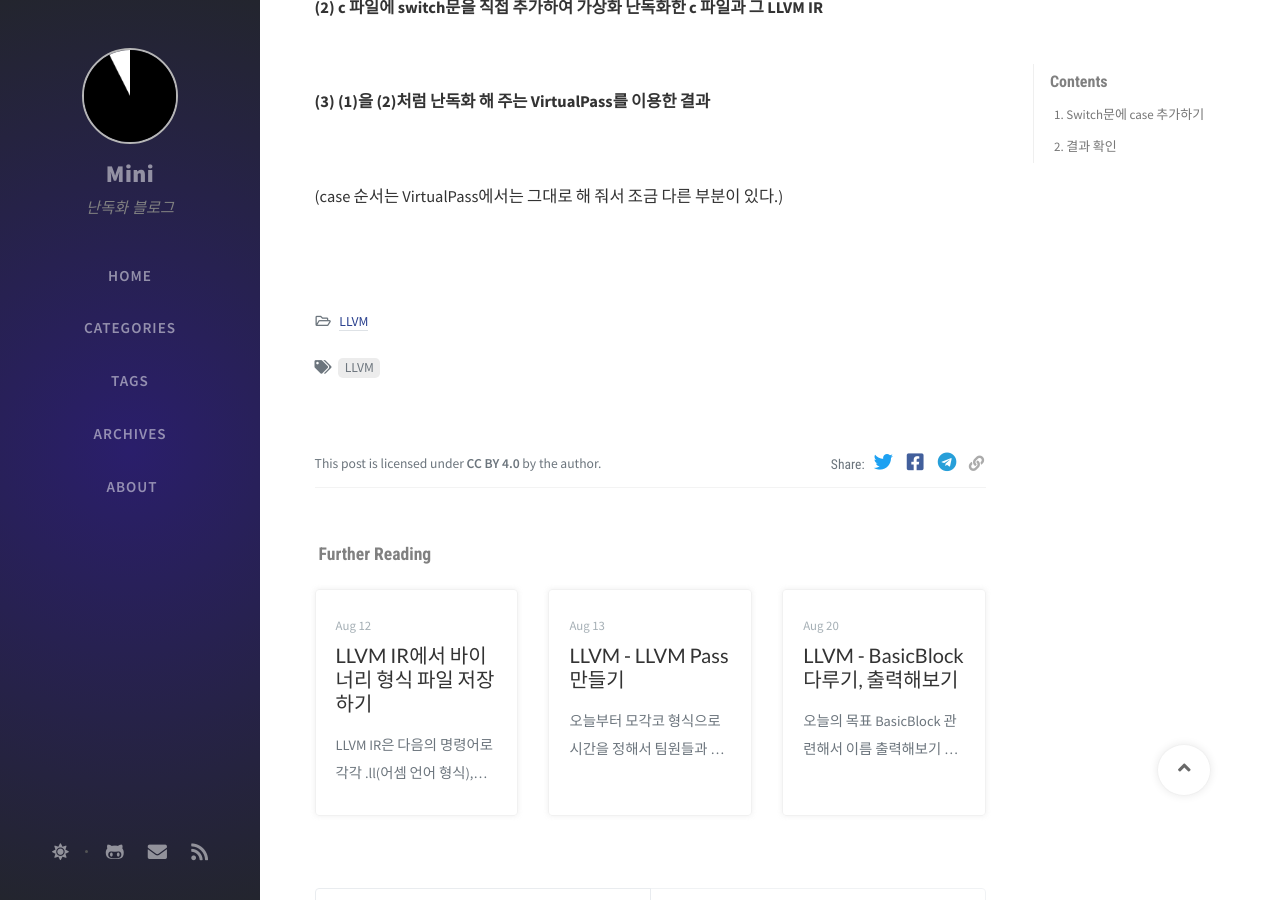
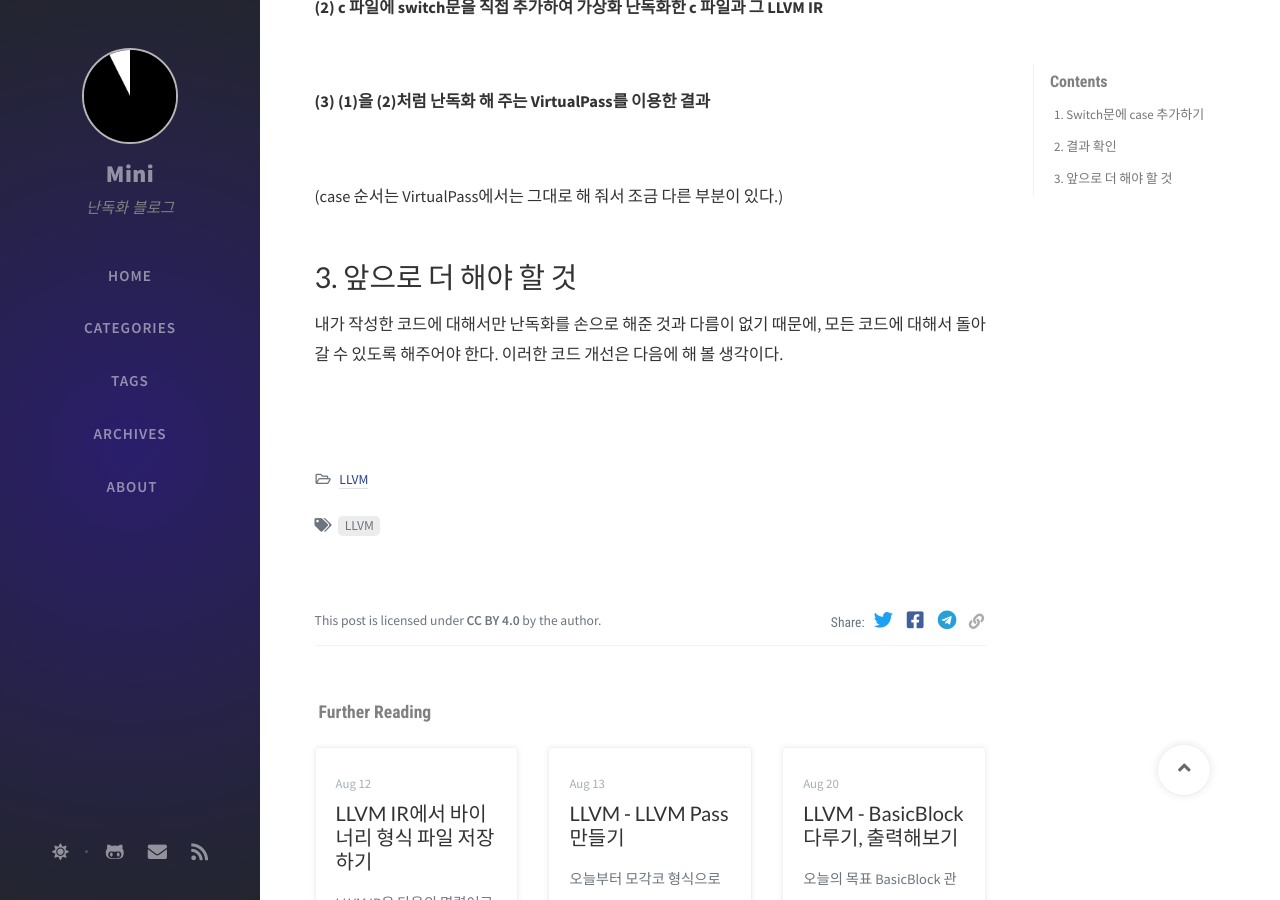
Before and after one commit to yarncha/yarncha.github.io, a Jekyll site: the page built from _posts/2020-10-16-20.md, in a window 1280 px wide and 900 px high, scrolled down 1850 px. Built offline with Jekyll 4.4.1, drawn with Linux system fonts in a browser that asks for light colours; nearby versions of some CDN libraries; comment, search, counter and statistics services are not loaded.

Commit message:
Update 2020-10-16-20.md

```diff
--- a/_posts/2020-10-16-20.md
+++ b/_posts/2020-10-16-20.md
@@ -90,4 +90,8 @@ switch_inst->addCase(builder_body.getInt32(2),case_3_bb);
 (case 순서는 VirtualPass에서는 그대로 해 줘서 조금 다른 부분이 있다.)
 
 
+# 3. 앞으로 더 해야 할 것
+
+내가 작성한 코드에 대해서만 난독화를 손으로 해준 것과 다름이 없기 때문에, 모든 코드에 대해서 돌아갈 수 있도록 해주어야 한다. 이러한 코드 개선은 다음에 해 볼 생각이다.
+
 <!-- References -->
```
